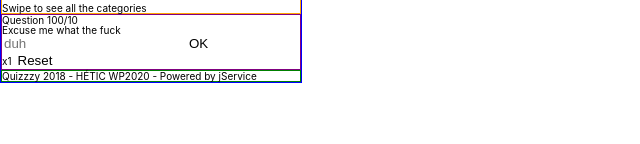
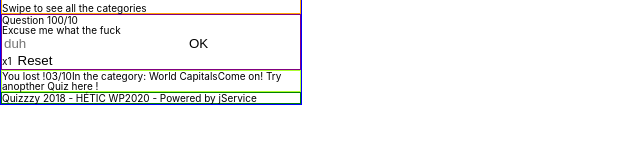
Before and after one commit to maximecharpentier/quizzzy, a React (Create React App) app: page / in a window 1280 px wide. Shown: the part 458-602 px from the top of the page, without its empty margins (0-640 px from the left). Built offline with nearby package versions, Linux system fonts and the light colour scheme; a web font is replaced by a local one.

Commit message:
✨ add ResultTile Component

```diff
--- a/src/App.js
+++ b/src/App.js
@@ -3,6 +3,7 @@ import theData from './data'
 import Header from './Header';
 import CategoryTile from './CategoryTile';
 import QuestionTile from './QuestionTile';
+import ResultTile from './ResultTile';
 import Footer from './Footer';
 
 class App extends Component {
@@ -12,6 +13,7 @@ class App extends Component {
                 <Header data={theData}/>
                 <CategoryTile data={theData}/>
                 <QuestionTile/>
+                <ResultTile/>
                 <Footer data={theData}/>
             </section>
         )
--- a/src/ResultTile.js
+++ b/src/ResultTile.js
@@ -1,8 +1,16 @@
-import React, { Component, Fragment } from 'react';
+import React, { Component } from 'react';
 
 class ResultTile extends Component {
     render() {
-        return 'ResultTile.js'
+       return (
+            <section className="ResultTile">
+                <img src="" alt="" className="ResultTile__visual"/>
+                <span className="ResultTile__message">You lost !</span>
+                <span className="ResultTile__points">03/10</span>
+                <span className="ResultTile__category">In the category: World Capitals</span>
+                <span className="ResultTile__cta">Come on! Try anopther Quiz here !</span>
+            </section>
+       )
     }
 }
 export default ResultTile;
```
